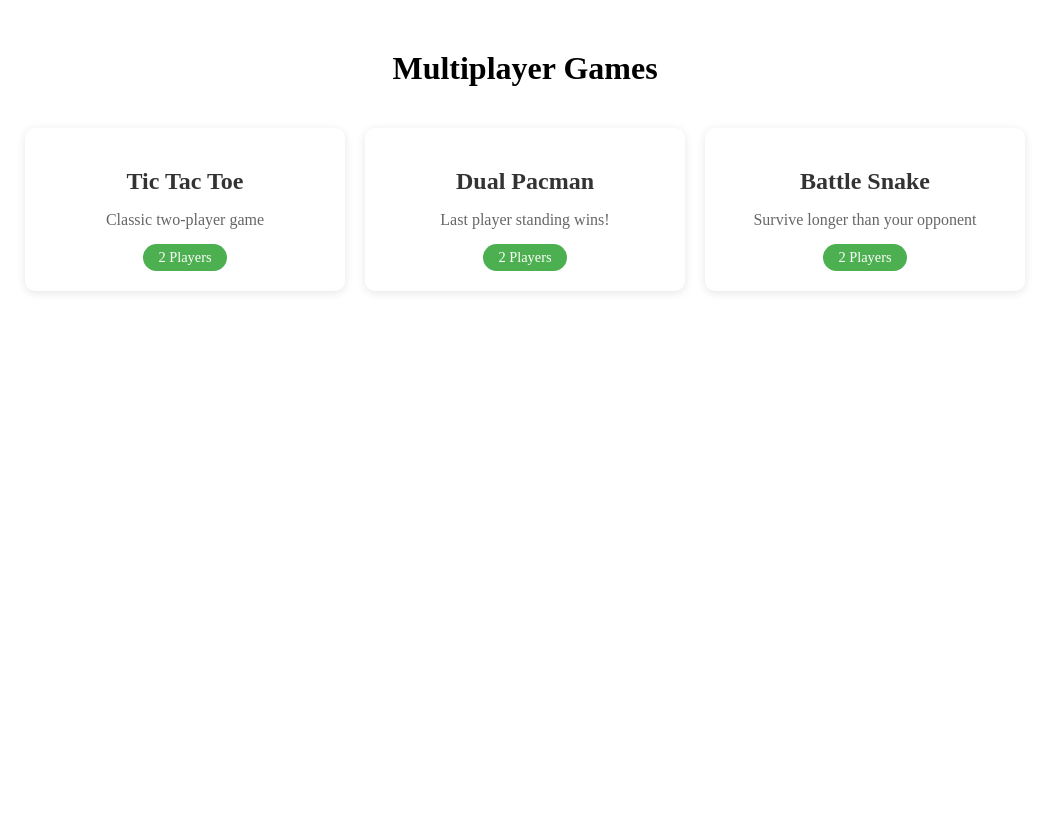
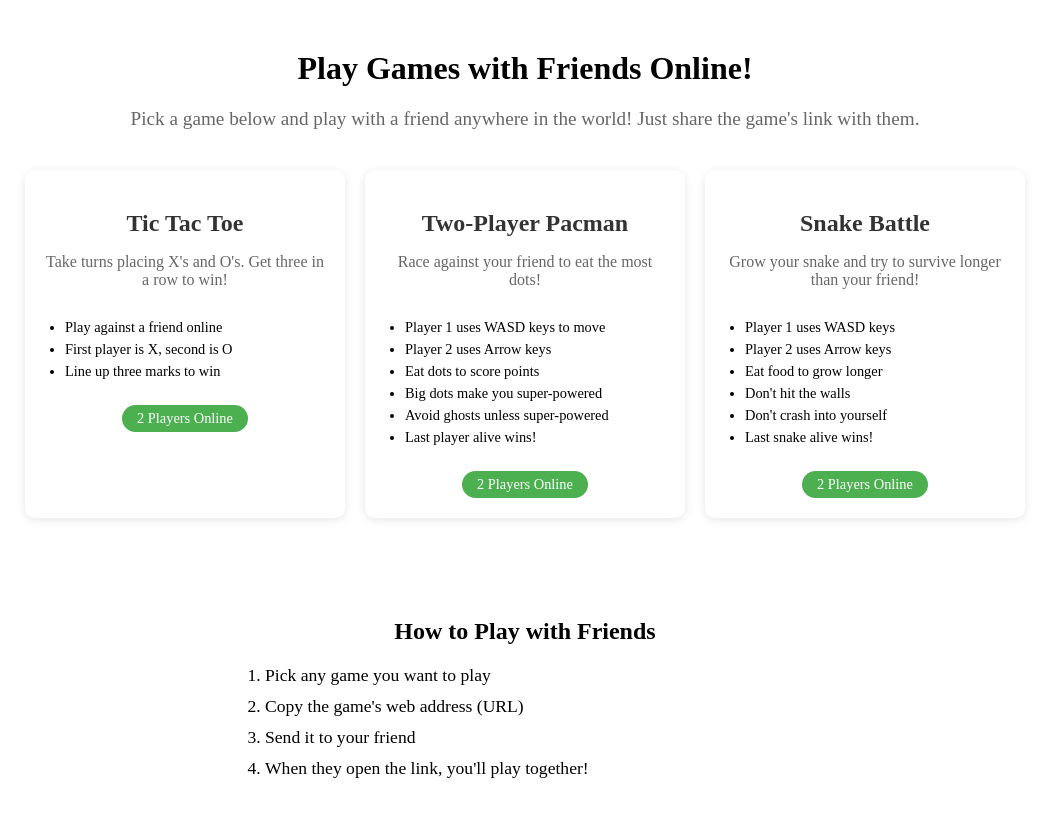
Before and after one commit to lenayeee/tic-tac-toe, a website: page public/index.html in a window 1280 px wide. Shown: the whole page, without its empty margins (115-1164 px from the left). Drawn offline with Linux system fonts and the light colour scheme.

Commit message:
Update game instructions and improve user interface

```diff
--- a/public/games/pacman/pacman.css
+++ b/public/games/pacman/pacman.css
@@ -81,3 +81,38 @@ h2 {
     color: #ff0;
     text-shadow: 2px 2px 2px rgba(0,0,0,0.5);
 }
+
+.player-instructions {
+    display: flex;
+    justify-content: space-around;
+    margin: 20px 0;
+}
+
+.game-rules {
+    background: #000;
+    padding: 15px;
+    border-radius: 10px;
+    margin: 20px 0;
+}
+
+.game-rules ul {
+    text-align: left;
+    padding-left: 20px;
+}
+
+.game-rules li {
+    margin: 8px 0;
+}
+
+.tip {
+    background: #000;
+    padding: 10px;
+    border-radius: 10px;
+    margin: 20px 0;
+    border: 2px solid #ff0;
+}
+
+.tip p {
+    margin: 5px 0;
+    color: #ff0;
+}
--- a/public/index.html
+++ b/public/index.html
@@ -3,28 +3,63 @@
 <head>
     <meta charset="UTF-8">
     <meta name="viewport" content="width=device-width, initial-scale=1.0">
-    <title>Multiplayer Games</title>
+    <title>Fun Online Games with Friends</title>
     <link rel="stylesheet" href="style.css">
 </head>
 <body>
     <div class="container">
-        <h1>Multiplayer Games</h1>
+        <h1>Play Games with Friends Online!</h1>
+        <p class="intro">Pick a game below and play with a friend anywhere in the world! Just share the game's link with them.</p>
+
         <div class="game-selection">
             <div class="game-card" onclick="window.location.href='/tictactoe'">
                 <h2>Tic Tac Toe</h2>
-                <p>Classic two-player game</p>
-                <div class="player-count">2 Players</div>
+                <p>Take turns placing X's and O's. Get three in a row to win!</p>
+                <ul class="game-rules">
+                    <li>Play against a friend online</li>
+                    <li>First player is X, second is O</li>
+                    <li>Line up three marks to win</li>
+                </ul>
+                <div class="player-count">2 Players Online</div>
             </div>
+
             <div class="game-card" onclick="window.location.href='/pacman'">
-                <h2>Dual Pacman</h2>
-                <p>Last player standing wins!</p>
-                <div class="player-count">2 Players</div>
+                <h2>Two-Player Pacman</h2>
+                <p>Race against your friend to eat the most dots!</p>
+                <ul class="game-rules">
+                    <li>Player 1 uses WASD keys to move</li>
+                    <li>Player 2 uses Arrow keys</li>
+                    <li>Eat dots to score points</li>
+                    <li>Big dots make you super-powered</li>
+                    <li>Avoid ghosts unless super-powered</li>
+                    <li>Last player alive wins!</li>
+                </ul>
+                <div class="player-count">2 Players Online</div>
             </div>
+
             <div class="game-card" onclick="window.location.href='/snake'">
-                <h2>Battle Snake</h2>
-                <p>Survive longer than your opponent</p>
-                <div class="player-count">2 Players</div>
+                <h2>Snake Battle</h2>
+                <p>Grow your snake and try to survive longer than your friend!</p>
+                <ul class="game-rules">
+                    <li>Player 1 uses WASD keys</li>
+                    <li>Player 2 uses Arrow keys</li>
+                    <li>Eat food to grow longer</li>
+                    <li>Don't hit the walls</li>
+                    <li>Don't crash into yourself</li>
+                    <li>Last snake alive wins!</li>
+                </ul>
+                <div class="player-count">2 Players Online</div>
             </div>
+        </div>
+
+        <div class="how-to-play">
+            <h2>How to Play with Friends</h2>
+            <ol>
+                <li>Pick any game you want to play</li>
+                <li>Copy the game's web address (URL)</li>
+                <li>Send it to your friend</li>
+                <li>When they open the link, you'll play together!</li>
+            </ol>
         </div>
     </div>
 </body>
--- a/public/style.css
+++ b/public/style.css
@@ -134,3 +134,40 @@
     border-radius: 15px;
     font-size: 0.9em;
 }
+
+.intro {
+    font-size: 1.2em;
+    margin: 20px 0;
+    color: #666;
+}
+
+.game-rules {
+    text-align: left;
+    padding: 10px 20px;
+    margin: 10px 0;
+    background: rgba(255,255,255,0.1);
+    border-radius: 5px;
+}
+
+.game-rules li {
+    margin: 5px 0;
+    font-size: 0.9em;
+}
+
+.how-to-play {
+    max-width: 600px;
+    margin: 40px auto;
+    padding: 20px;
+    background: rgba(255,255,255,0.1);
+    border-radius: 10px;
+}
+
+.how-to-play ol {
+    text-align: left;
+    padding: 0 40px;
+}
+
+.how-to-play li {
+    margin: 10px 0;
+    font-size: 1.1em;
+}
```
Also changed, not shown: public/games/pacman/pacman.html (+43 -8 lines).
